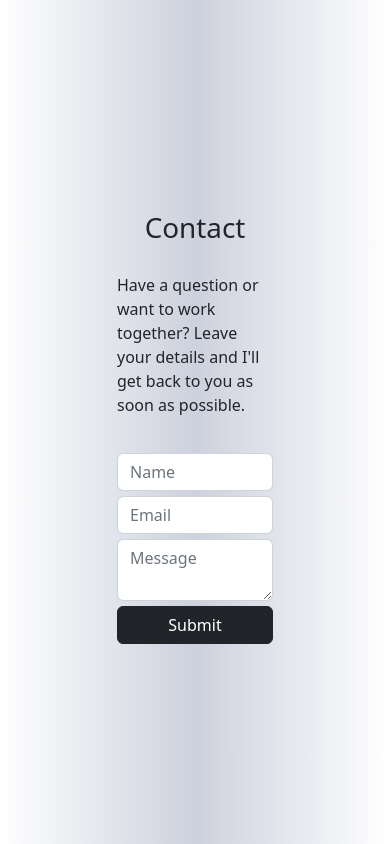
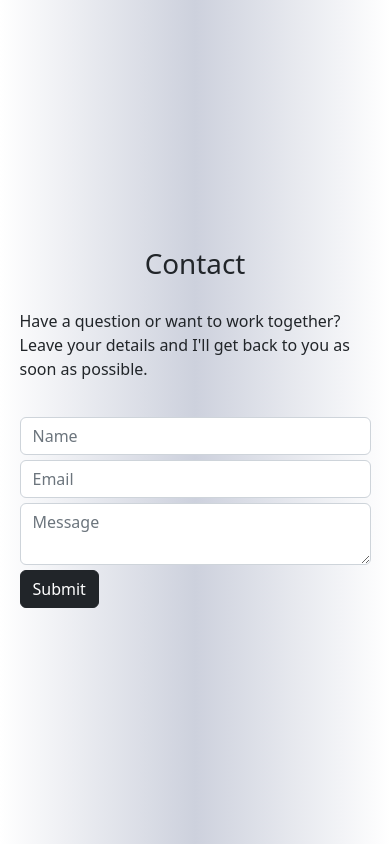
Before and after one commit to anorga/portfolio-site, a plain HTML site: page index.html in a window 390 px wide. Shown: the part 1788-2632 px from the top of the page. Drawn offline with nearby package versions, Linux system fonts and the light colour scheme.

Commit message:
mobile breakpoint added

```diff
--- a/index.html
+++ b/index.html
@@ -48,7 +48,7 @@
             Have a question or want to work together? Leave your details and I'll get back to you as soon as
             possible.
         </p>
-        <form>
+        <form class="mobile-breakpoint">
             <div class="form-group">
                 <input type="name" class="form-control" id="inputName" placeholder="Name">
             </div>
--- a/styles/styles.css
+++ b/styles/styles.css
@@ -33,7 +33,6 @@ a, a:link, a:visited, a:hover, a:active {
 }
 #inputName, #inputEmail, #inputMessage, #submitButton, #contactText {
     margin-top: 5px;
-    width: 40vw;
 }
 h1, #contactText {
     padding-bottom: 15px;
@@ -46,3 +45,11 @@ h1, #contactText {
     min-width: auto;
     border-radius: 10px;
 }
+.mobile-breakpoint, #contactText {
+    width: 50vw;
+}
+@media (max-width: 767.98px) {
+    .mobile-breakpoint, #contactText {
+        width: 90vw;
+    }
+}
```
